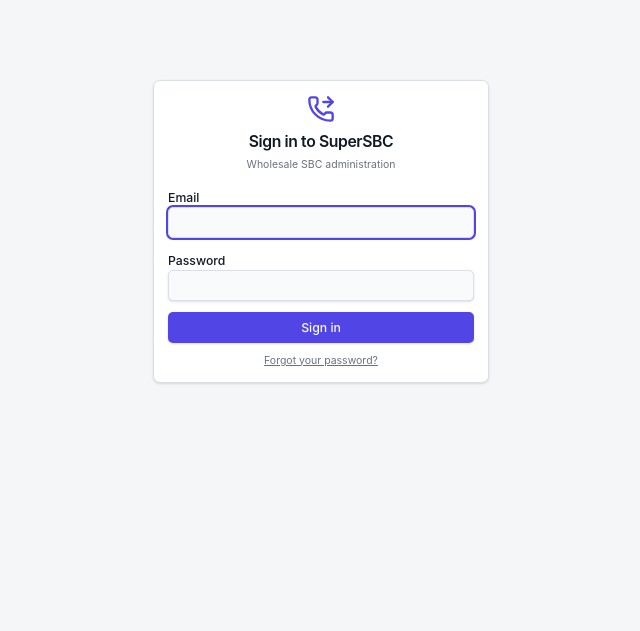
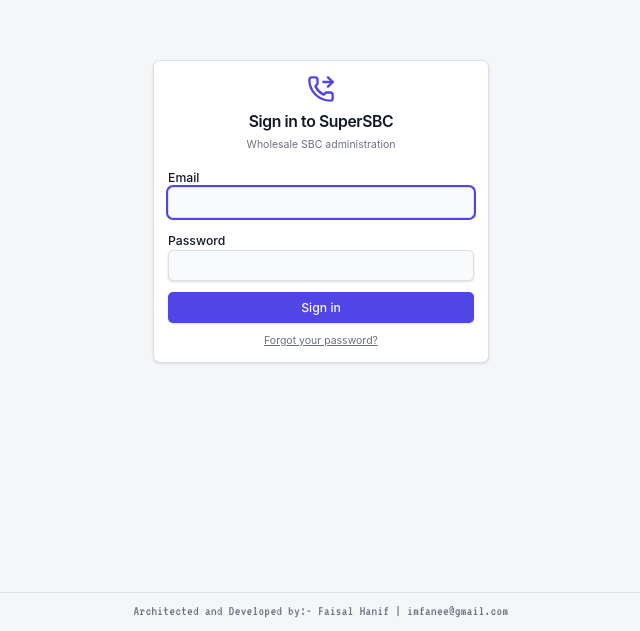
Before and after one commit to imfanee/SuperSBC, a React (Vite) app in the folder web/: page /login in a window 1280 px wide. Shown: the part 169-800 px from the top of the page, without its empty margins (319-959 px from the left). Built offline with nearby package versions, Linux system fonts and the light colour scheme; no server answers.

Commit message:
feat(web): author credit footer in an LCD style font at the end of every page
Co-Authored-By: Claude Opus 5 (1M context) <noreply@anthropic.com>

```diff
--- a/web/src/components/layout/app-shell.tsx
+++ b/web/src/components/layout/app-shell.tsx
@@ -1,5 +1,7 @@
 import { useEffect, useState } from "react";
 import { NavLink, Outlet, useLocation, useNavigate } from "react-router-dom";
+
+import { CreditFooter } from "@/components/layout/credit-footer";
 import { ChevronsLeft, LogOut, Menu, PhoneForwarded, Search, User } from "lucide-react";
 import { Button } from "@/components/ui/button";
 import { Dialog, DialogContent, DialogTitle } from "@/components/ui/dialog";
@@ -186,6 +188,7 @@ export function AppShell() {
         <main className="flex-1 p-4 md:p-6">
           <Outlet />
         </main>
+        <CreditFooter />
       </div>
 
       <CommandDialog open={paletteOpen} onOpenChange={setPaletteOpen}>
--- /dev/null
+++ b/web/src/components/layout/credit-footer.tsx
@@ -0,0 +1,21 @@
+/**
+ * Page footer with the author credit. It is the last flex child of the
+ * scrolling column, so it sits after the content (never fixed, never
+ * overlapping) and only appears when the page is scrolled to its end or the
+ * content is shorter than the viewport.
+ */
+export function CreditFooter() {
+  return (
+    <footer className="mt-auto border-t px-4 py-3 text-center md:px-6" role="contentinfo">
+      <p className="font-lcd text-sm leading-tight tracking-wide text-muted-foreground sm:text-base">
+        Architected and Developed by:- Faisal Hanif |{" "}
+        <a
+          href="mailto:imfanee@gmail.com"
+          className="underline-offset-2 hover:text-foreground hover:underline"
+        >
+          imfanee@gmail.com
+        </a>
+      </p>
+    </footer>
+  );
+}
--- a/web/src/index.css
+++ b/web/src/index.css
@@ -1,4 +1,13 @@
 @import "tailwindcss";
+
+/* LCD style display font for the page footer (VT323, OFL, bundled in /fonts) */
+@font-face {
+  font-family: "VT323";
+  font-style: normal;
+  font-weight: 400;
+  font-display: swap;
+  src: url("/fonts/vt323-latin.woff2") format("woff2");
+}
 @custom-variant dark (&:is(.dark *));
 
 /* Telecom operations palette: neutral slate surfaces, one indigo accent,
@@ -92,6 +101,7 @@
   --radius-lg: var(--radius);
   --radius-xl: calc(var(--radius) + 4px);
   --font-sans: "Inter", ui-sans-serif, system-ui, -apple-system, "Segoe UI", Roboto, sans-serif;
+  --font-lcd: "VT323", "Lucida Console", Monaco, ui-monospace, monospace;
 }
 
 @layer base {
--- a/web/src/pages/login.tsx
+++ b/web/src/pages/login.tsx
@@ -9,6 +9,7 @@ import { Button } from "@/components/ui/button";
 import { Input } from "@/components/ui/input";
 import { Card, CardContent, CardDescription, CardHeader, CardTitle } from "@/components/ui/card";
 import { Field } from "@/components/form";
+import { CreditFooter } from "@/components/layout/credit-footer";
 import { useAuth } from "@/hooks/use-auth";
 import { ApiError, post } from "@/api/client";
 
@@ -29,7 +30,8 @@ function AuthFrame({
   children: React.ReactNode;
 }) {
   return (
-    <div className="flex min-h-screen items-center justify-center bg-muted/40 p-4">
+    <div className="flex min-h-screen flex-col bg-muted/40">
+      <div className="flex flex-1 items-center justify-center p-4">
         <Card className="w-full max-w-sm">
           <CardHeader className="items-center text-center">
             <PhoneForwarded className="mb-2 h-8 w-8 text-primary" />
@@ -38,6 +40,8 @@ function AuthFrame({
           </CardHeader>
           <CardContent>{children}</CardContent>
         </Card>
+      </div>
+      <CreditFooter />
     </div>
   );
 }
```
Also changed, not shown: web/public/fonts/LICENSE-VT323.txt (added), web/public/fonts/vt323-latin.woff2 (added). Lines whose indentation alone changed are shown as unchanged.
